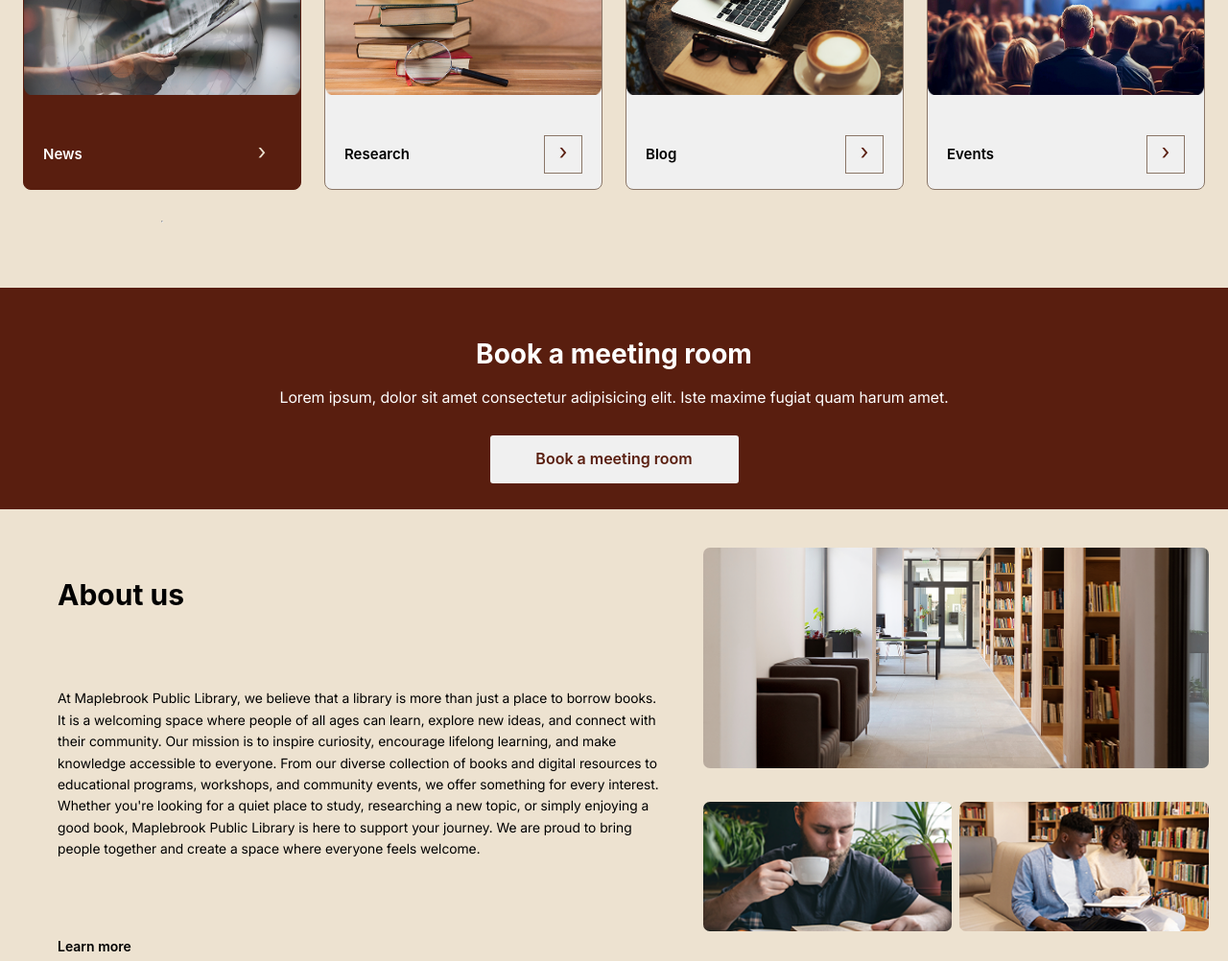
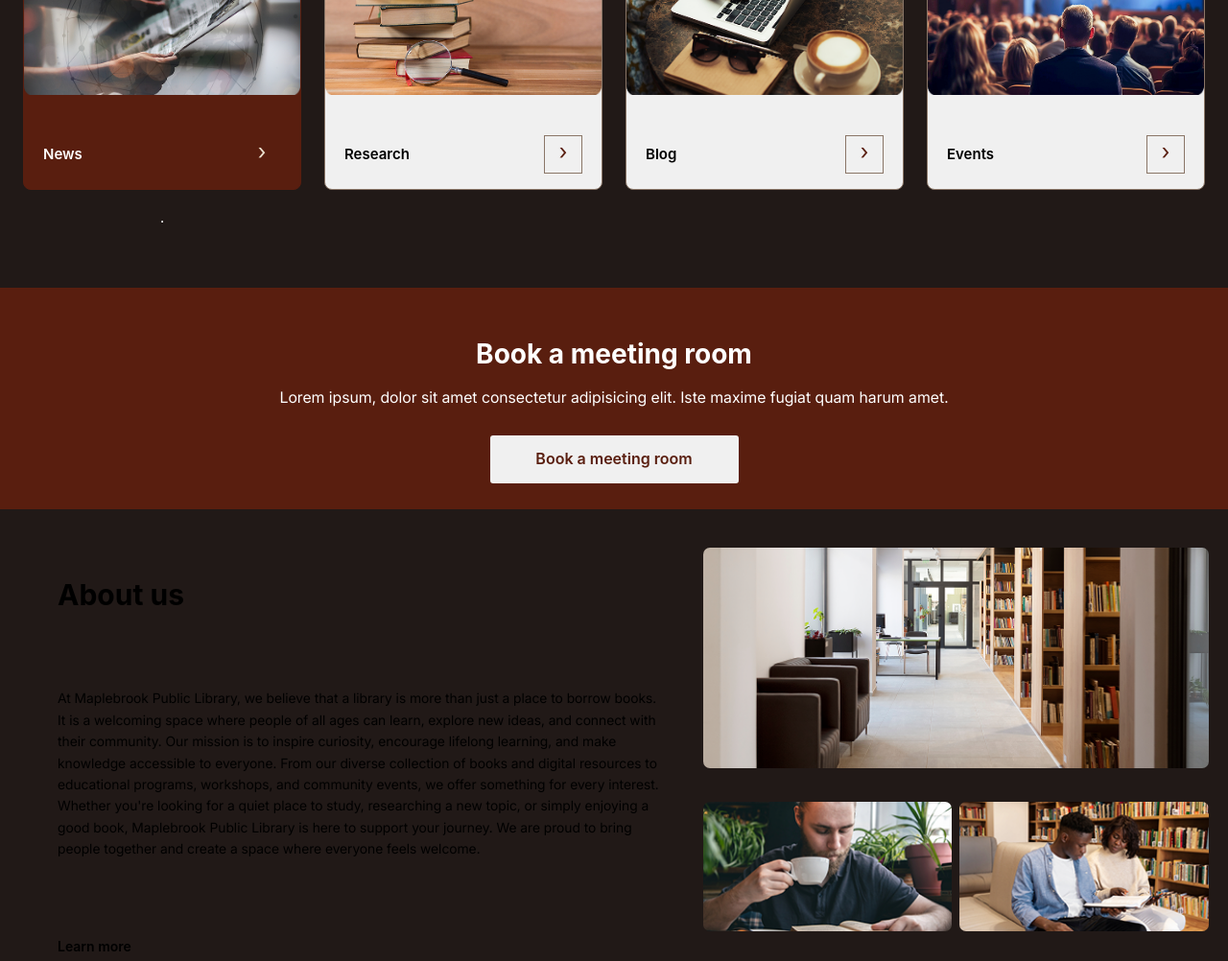
Before and after one commit to Kimia-sm/Assignment-week-11, a plain HTML site: page index.html in a window 1280 px wide. Shown: the part 798-1800 px from the top of the page at 96% size. Drawn offline with Linux system fonts and the dark colour scheme; a web font is replaced by a local one.

Commit message:
Dark mode

```diff
--- a/styles.css
+++ b/styles.css
@@ -49,8 +49,20 @@ main {
 
 }
 
+/* Dark Mode Styles */
+@media (prefers-color-scheme: dark) {
+  :root {
+    --color-brand: #591E0F;
+    --color-background: #211917;
+    --color-surface: #302522;
+    --color-text: #F0F0F0;
+    --color-text-light: #FFFFFF;
+    --color-accent: #E8B98A;
+    --color-border: #8A7667;
+  }
+}
+
 * {
-
   box-sizing: border-box;
 }
 
```
